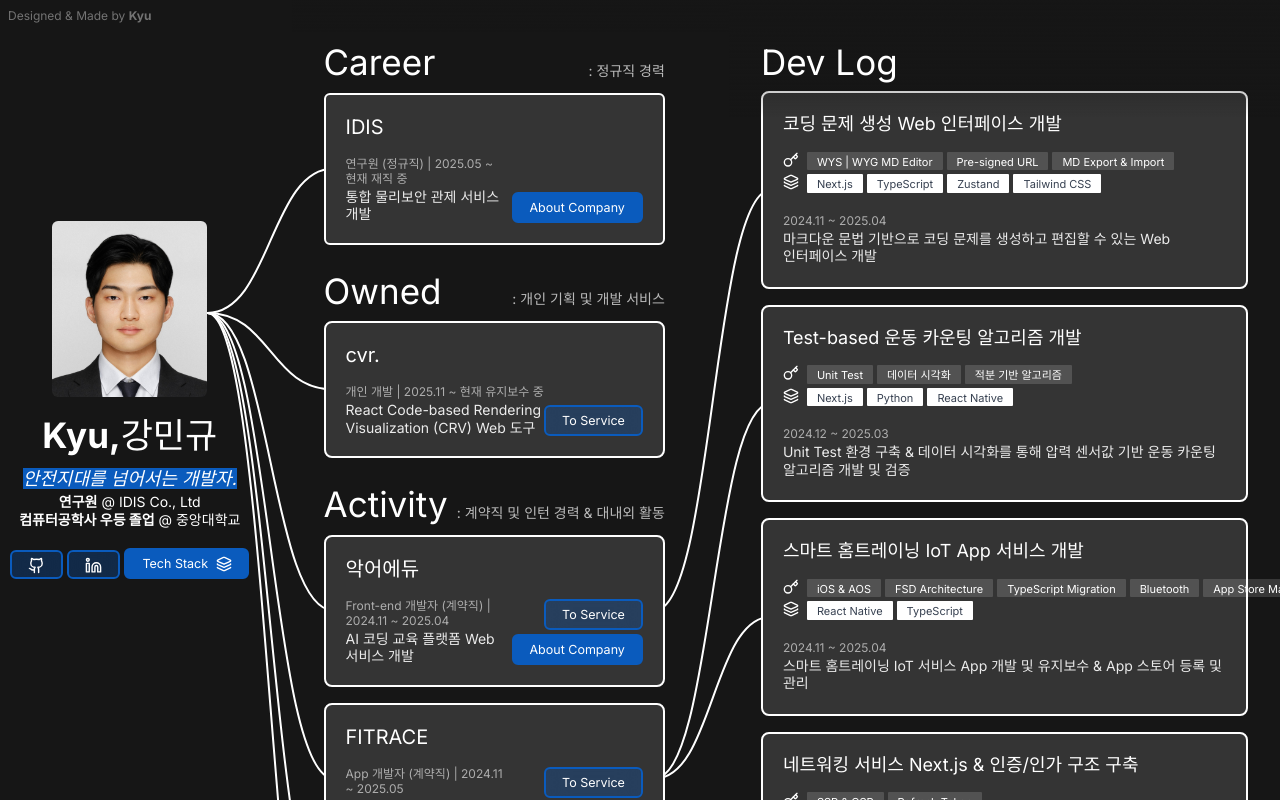
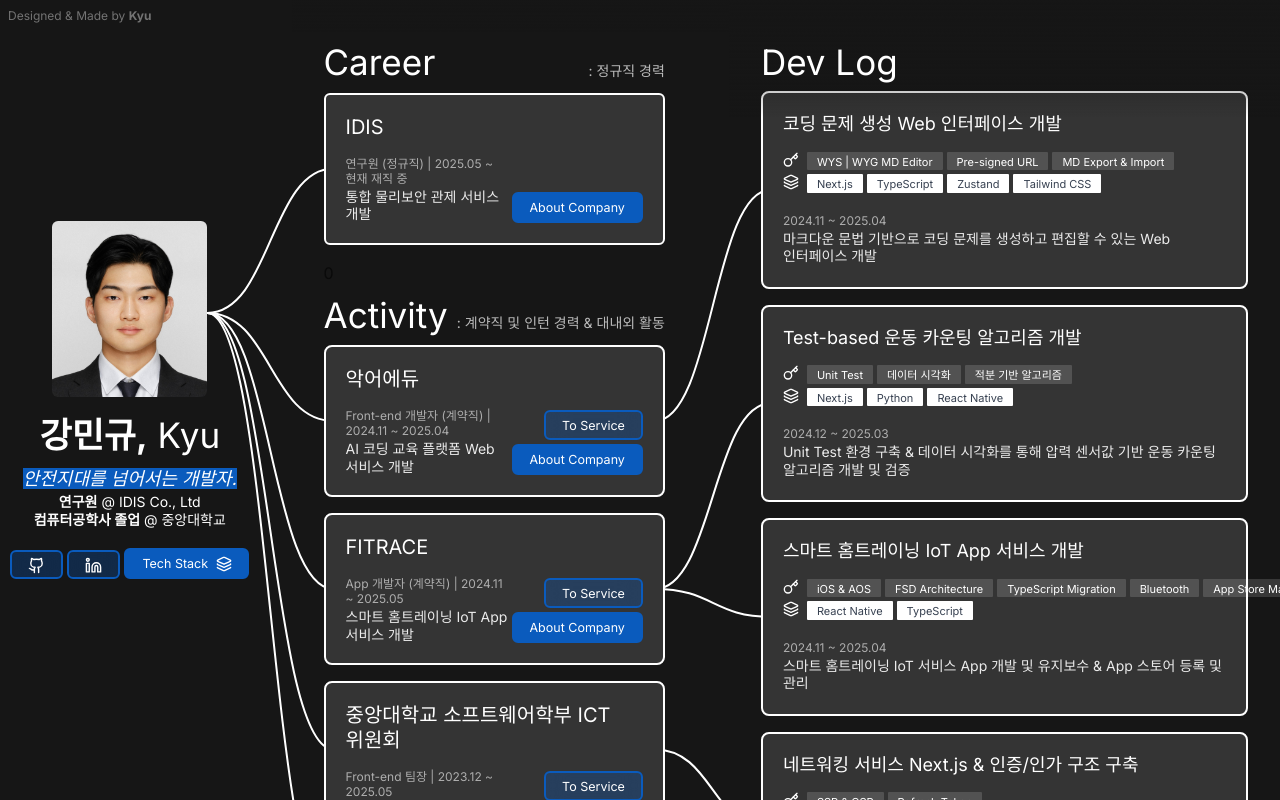
Before and after one commit to selfishAltruism/Masterpiece_of_The_Portfolio, a Next.js app: page / in a window 1280 px wide. Built offline with nearby package versions, Linux system fonts and the light colour scheme.

Commit message:
[documentation] group 데이터 수정.
- kyu 강조 정리.
- 불필요 데이터 정리.
- dev log x scroll hidden.

```diff
--- a/src/app/layout.tsx
+++ b/src/app/layout.tsx
@@ -13,7 +13,7 @@ export const viewport: Viewport = {
 };
 
 export const metadata: Metadata = {
-  title: "Kyu, 강민규",
+  title: "강민규",
   description:
     "안전지대를 넘어서는 개발자, 강민규의 경력 기술 웹 페이지입니다. Web과 App에서 Web Graphics, RWD, SEO를 주로 다루고 있습니다.",
   keywords: [
@@ -61,7 +61,7 @@ export const metadata: Metadata = {
     ],
   },
   openGraph: {
-    title: "Kyu | 강민규",
+    title: "강민규",
     description:
       "안전지대를 넘어서는 개발자, 강민규의 경력 기술 웹 페이지입니다. React, Next.js, Web Graphics를 주로 다루고 있습니다.",
     images: ["https://kyu-log.vercel.app/opengraph-image.png"],
--- a/src/app/page.tsx
+++ b/src/app/page.tsx
@@ -178,7 +178,7 @@ export default function MainPage() {
         ref={mainRef}
         className="multi-gradient-background fixed grid h-screen w-screen grid-cols-8 grid-rows-5 max-lg:grid-rows-6 xl:grid-cols-9 xl:gap-8"
       >
-        <h1 className="sr-only">Kyu, 강민규</h1>
+        <h1 className="sr-only">강민규</h1>
         <section
           className="col-span-8 row-span-1 xl:col-span-2 xl:row-span-5"
           aria-label="프로필"
--- a/src/shared/data/group.ts
+++ b/src/shared/data/group.ts
@@ -10,13 +10,13 @@ export const careers: Data.Career[] = [
 ];
 
 export const ownedServices: Data.OwnedServcie[] = [
-  {
+  /* {
     id: 1,
     name: "cvr.",
     description: "React Code-based Rendering Visualization (CRV) Web 도구",
     period: "2025.11 ~ 현재 유지보수 중",
     result: "https://react-crv.vercel.app/",
-  },
+  }, */
 ];
 
 export const activities: Data.Activity[] = [
--- a/src/widgets/main/DevelopmentList.tsx
+++ b/src/widgets/main/DevelopmentList.tsx
@@ -23,7 +23,7 @@ const DevelopmentList = React.forwardRef<HTMLDivElement>((props, ref) => {
       </div>
       <div
         ref={ref}
-        className="flex h-full w-full flex-col overflow-y-auto bg-transparent p-8 text-white max-xl:py-0 max-sm:p-2 max-sm:pl-3"
+        className="flex h-full w-full flex-col overflow-y-auto overflow-x-hidden bg-transparent p-8 text-white max-xl:py-0 max-sm:p-2 max-sm:pl-3"
       >
         <Developments />
       </div>
--- a/src/widgets/main/GroupList.tsx
+++ b/src/widgets/main/GroupList.tsx
@@ -17,12 +17,16 @@ const Groups = () => {
         ))}
       </div>
 
+      {ownedServices.length && (
+        <>
           <Title description="개인 기획 및 개발 서비스">Owned</Title>
           <div className="mb-2">
             {ownedServices.map((service, index) => (
               <OwnedServiceCard service={service} key={index} />
             ))}
           </div>
+        </>
+      )}
 
       <Title description="계약직 및 인턴 경력 & 대내외 활동">Activity</Title>
       <div>
--- a/src/widgets/main/Profile.tsx
+++ b/src/widgets/main/Profile.tsx
@@ -36,7 +36,7 @@ const Profile = React.forwardRef<HTMLDivElement>((props, ref) => {
 
       <div id="profile-source" className="flex flex-col xl:items-center">
         <Title>
-          <strong>Kyu,</strong>강민규
+          <strong>강민규,</strong> Kyu
         </Title>
 
         <Dialog>
@@ -79,7 +79,7 @@ const Profile = React.forwardRef<HTMLDivElement>((props, ref) => {
           <strong>연구원</strong> @ IDIS Co., Ltd
         </span>
         <span className="text-sm leading-tight text-white max-lg:text-[12px] max-sm:text-[11px]">
-          <strong>컴퓨터공학사 우등 졸업</strong> @ 중앙대학교
+          <strong>컴퓨터공학사 졸업</strong> @ 중앙대학교
         </span>
       </div>
 
```
Lines whose indentation alone changed are shown as unchanged.
